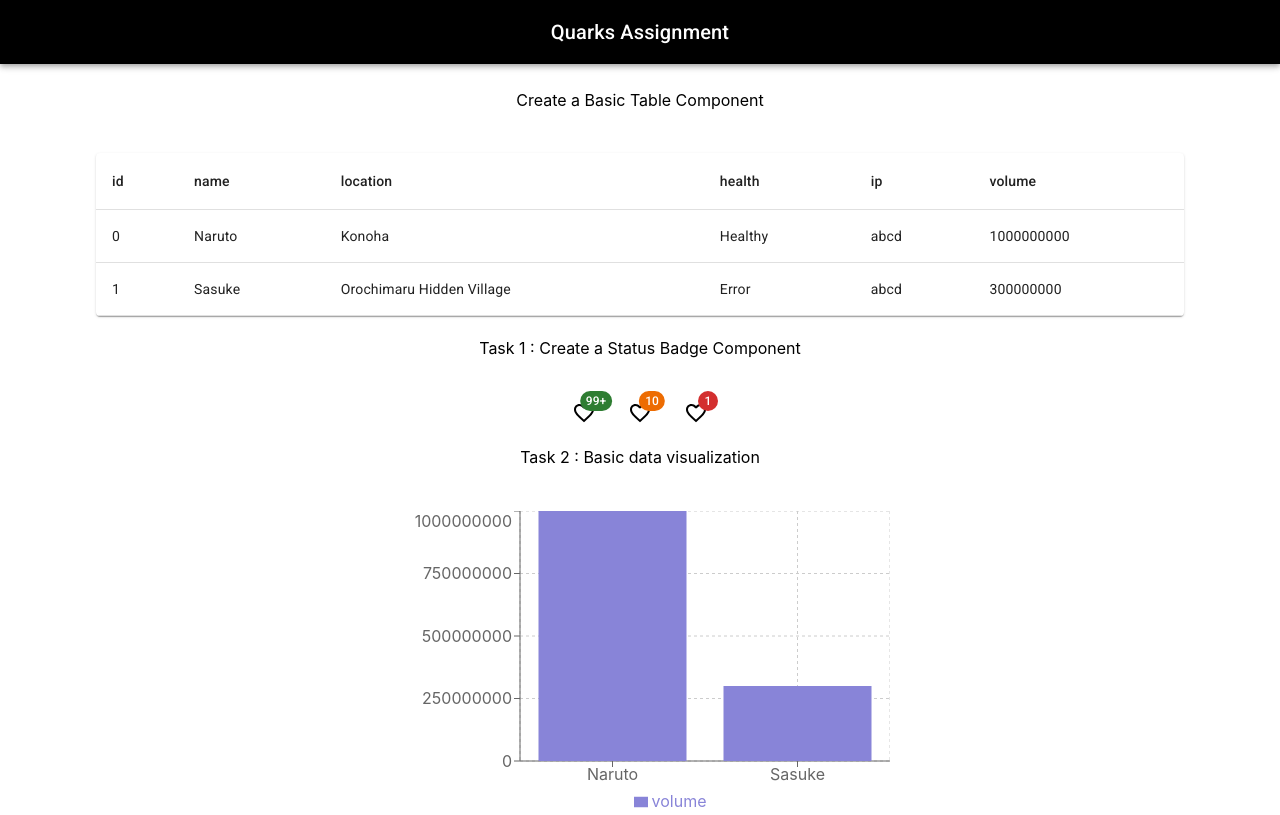
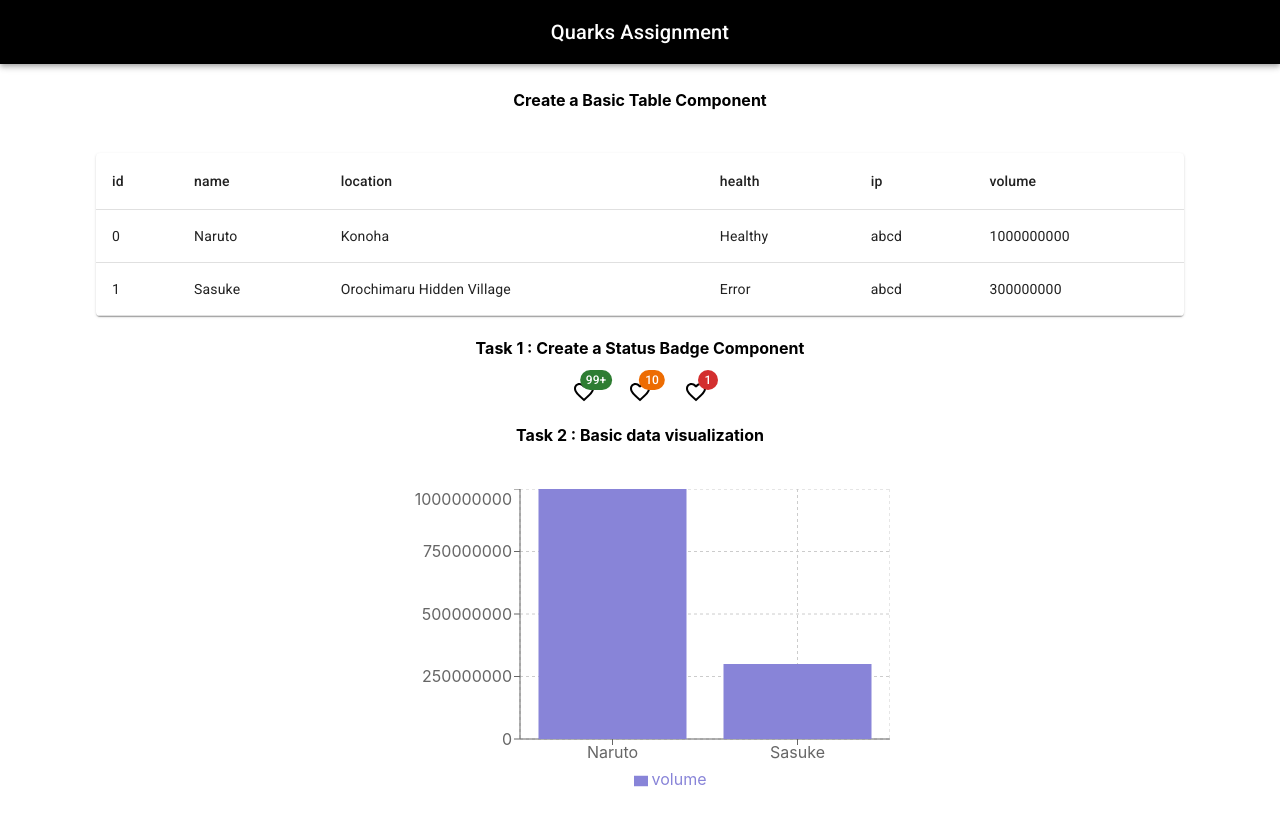
Before and after one commit to adityashukla74/quarks-react-assignment, a React (Create React App) app: page / in a window 1280 px wide. Built offline with nearby package versions, Linux system fonts and the light colour scheme.

Commit message:
removed unwanted import

```diff
--- a/src/App.js
+++ b/src/App.js
@@ -9,11 +9,11 @@ function App() {
     <>
       <Navbar />
       <div className="App">
-        <header style={{ marginBottom: '4%' }}> Create a Basic Table Component</header>
+        <header style={{ marginBottom: '4%', fontWeight: 'bold' }}> Create a Basic Table Component</header>
         <TableComponent />
-        <header style={{ marginBottom: '4%', marginTop: '2%' }}>Task 1 : Create a Status Badge Component</header>
+        <header style={{ marginBottom: '2%', marginTop: '2%', fontWeight: 'bold' }}>Task 1 : Create a Status Badge Component</header>
         <StatusBadge />
-        <header style={{ marginBottom: '4%', marginTop: '2%' }}>Task 2 : Basic data visualization</header>
+        <header style={{ marginBottom: '4%', marginTop: '2%', fontWeight: 'bold' }}>Task 2 : Basic data visualization</header>
         <ChartComponent />
       </div>
 
--- a/src/Components/Charts.jsx
+++ b/src/Components/Charts.jsx
@@ -6,7 +6,7 @@ import {
   YAxis,
   CartesianGrid,
   Tooltip,
-  Legend, ResponsiveContainer
+  Legend,
 } from "recharts";
 
 const data = [
```
